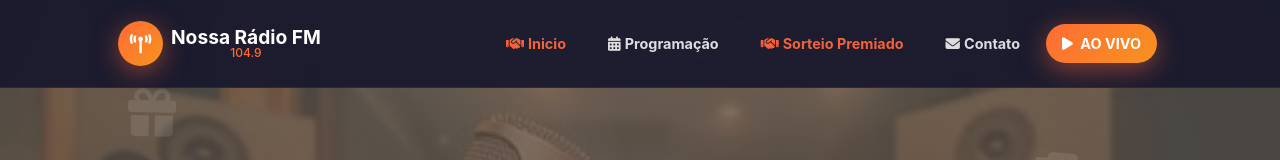
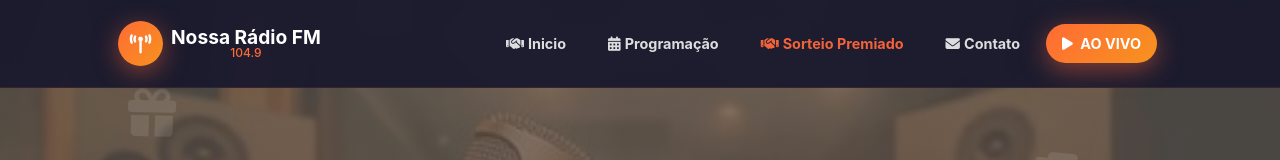
Before and after one commit to JoseRobertoRocha/radio, a plain HTML site: page sorteio.html in a window 1280 px wide. Shown: the top 160 px of the page. Drawn offline with nearby package versions, Linux system fonts and the light colour scheme; some packages are replaced by stand-ins of ours; a script that the page names is missing.

Commit message:
Update sorteio.html

```diff
--- a/sorteio.html
+++ b/sorteio.html
@@ -34,7 +34,7 @@
                 </button>
                 <div class="collapse navbar-collapse" id="navbarResponsive">
                     <ul class="navbar-nav ms-auto my-2 my-lg-0">
-                         <li class="nav-item"><a class="nav-link active" href="index.html"><i class="fas fa-handshake me-1"></i>Inicio</a></li>
+                         <li class="nav-item"><a class="nav-link" href="index.html"><i class="fas fa-handshake me-1"></i>Inicio</a></li>
                         <li class="nav-item"><a class="nav-link" href="index.html#programacao"><i class="fas fa-calendar-alt me-1"></i>Programação</a></li>
                         <li class="nav-item"><a class="nav-link active" href="sorteio.html"><i class="fas fa-handshake me-1"></i>Sorteio Premiado</a></li>
                         <li class="nav-item"><a class="nav-link" href="index.html#contato"><i class="fas fa-envelope me-1"></i>Contato</a></li>
```
